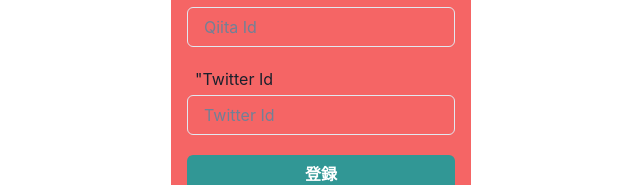
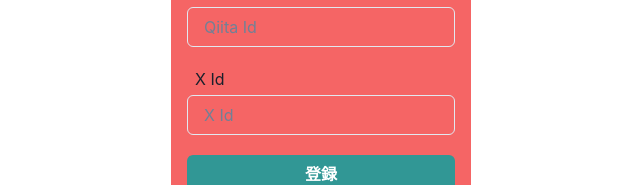
Before and after one commit to Rikka1073/business-card-app, a React (Vite) app: page /cards/register in a window 1280 px wide. Shown: the part 614-799 px from the top of the page, without its empty margins (319-959 px from the left). Built offline with nearby package versions, Linux system fonts and the light colour scheme; no server answers.

Commit message:
react-hook-formインストール

```diff
--- a/package.json
+++ b/package.json
@@ -23,6 +23,7 @@
     "html-react-parser": "^5.1.18",
     "react": "^18.3.1",
     "react-dom": "^18.3.1",
+    "react-hook-form": "^7.53.0",
     "react-router-dom": "^6.26.2",
     "vite-plugin-env-compatible": "^2.0.1"
   },
--- a/src/components/Register.tsx
+++ b/src/components/Register.tsx
@@ -39,10 +39,9 @@
           </Text>
           <Input placeholder="Qiita Id" mb="5" />
           <Text pl="2" mb="1">
-            {" "}
-            "Twitter Id
+            X Id
           </Text>
-          <Input placeholder="Twitter Id" />
+          <Input placeholder="X Id" />
           <Button colorScheme="teal" mt="5" w="full">
             登録
           </Button>
```
Also changed, not shown: 1 other file (tests, documents, lock files or other folders).
